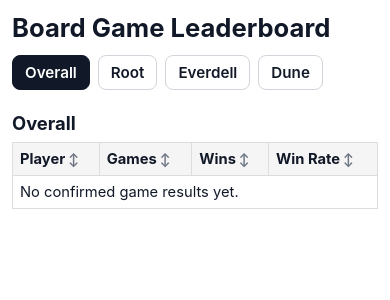
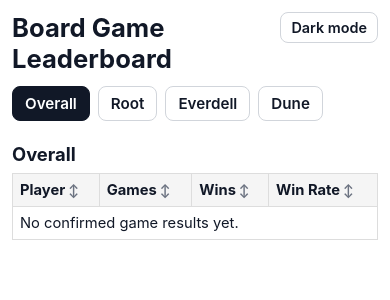
Before and after one commit to chrisleader/boardgame-leaderboard, a Flask app: page / in a window 390 px wide. Shown: the top 300 px of the page. Run offline with Flask 3, Linux system fonts and the light colour scheme; data comes from the database, SQL or seed files in the repository; data that the repository does not hold is empty.

Commit message:
Add dark mode and themed scrollbars

```diff
--- a/templates/home.html
+++ b/templates/home.html
@@ -4,28 +4,106 @@
     <meta charset="utf-8" />
     <meta name="viewport" content="width=device-width, initial-scale=1" />
     <title>Board Game Leaderboard</title>
+    <script>
+      (() => {
+        const storageKey = "leaderboard-theme";
+        let storedTheme = null;
+        try {
+          storedTheme = localStorage.getItem(storageKey);
+        } catch (error) {
+          storedTheme = null;
+        }
+        const hasStoredTheme = storedTheme === "dark" || storedTheme === "light";
+        const prefersDark = window.matchMedia && window.matchMedia("(prefers-color-scheme: dark)").matches;
+        const theme = hasStoredTheme ? storedTheme : (prefersDark ? "dark" : "light");
+        document.documentElement.setAttribute("data-theme", theme);
+      })();
+    </script>
     <style>
+      :root {
+        --bg: #ffffff;
+        --text: #111827;
+        --link: #1f2937;
+        --border: #d1d5db;
+        --table-border: #dddddd;
+        --surface: #ffffff;
+        --surface-muted: #f5f5f5;
+        --muted: #4b5563;
+        --muted-strong: #6b7280;
+        --muted-soft: #9ca3af;
+        --active-bg: #111827;
+        --active-text: #ffffff;
+        --matrix-empty-bg: #f8fafc;
+        --matrix-diagonal-bg: #e5e7eb;
+        --flash-success-bg: #ecfdf3;
+        --flash-success-border: #a7f3d0;
+        --flash-success-text: #065f46;
+        --flash-error-bg: #fef2f2;
+        --flash-error-border: #fecaca;
+        --flash-error-text: #991b1b;
+      }
+      html[data-theme="dark"] {
+        --bg: #0a0a0a;
+        --text: #e5e7eb;
+        --link: #d4d4d8;
+        --border: #3f3f46;
+        --table-border: #3f3f46;
+        --surface: #121212;
+        --surface-muted: #1c1c1c;
+        --muted: #9ca3af;
+        --muted-strong: #9ca3af;
+        --muted-soft: #6b7280;
+        --active-bg: #f5f5f5;
+        --active-text: #111827;
+        --matrix-empty-bg: #161616;
+        --matrix-diagonal-bg: #232323;
+        --flash-success-bg: #0f2a1b;
+        --flash-success-border: #22543d;
+        --flash-success-text: #b7f5d0;
+        --flash-error-bg: #341515;
+        --flash-error-border: #6a2020;
+        --flash-error-text: #fecaca;
+      }
       * { box-sizing: border-box; }
       body {
         font-family: -apple-system, BlinkMacSystemFont, sans-serif;
         margin: 0;
-        color: #111827;
-        background: #fff;
+        color: var(--text);
+        background: var(--bg);
       }
       .container {
         max-width: 960px;
         margin: 0 auto;
         padding: 16px;
       }
-      h1 { margin: 0 0 12px; font-size: clamp(1.6rem, 5vw, 2.25rem); }
+      .header-row {
+        display: flex;
+        align-items: center;
+        justify-content: space-between;
+        gap: 12px;
+        margin-bottom: 12px;
+      }
+      h1 { margin: 0; font-size: clamp(1.6rem, 5vw, 2.25rem); }
       h2 { margin: 0 0 8px; font-size: clamp(1.15rem, 3.8vw, 1.55rem); }
       h3 { margin: 10px 0 8px; font-size: 1rem; }
       .section { margin-top: 20px; }
       .top-links { margin: 0 0 10px; }
-      .top-links a { color: #1f2937; }
-      .flash { border-radius: 8px; padding: 10px 12px; margin-bottom: 12px; border: 1px solid #d1d5db; }
-      .flash-success { background: #ecfdf3; border-color: #a7f3d0; color: #065f46; }
-      .flash-error { background: #fef2f2; border-color: #fecaca; color: #991b1b; }
+      .top-links a { color: var(--link); }
+      .theme-toggle {
+        border: 1px solid var(--border);
+        border-radius: 8px;
+        background: var(--surface);
+        color: var(--text);
+        font: inherit;
+        font-size: 0.9rem;
+        font-weight: 600;
+        padding: 6px 10px;
+        cursor: pointer;
+        white-space: nowrap;
+      }
+      .flash { border-radius: 8px; padding: 10px 12px; margin-bottom: 12px; border: 1px solid var(--border); }
+      .flash-success { background: var(--flash-success-bg); border-color: var(--flash-success-border); color: var(--flash-success-text); }
+      .flash-error { background: var(--flash-error-bg); border-color: var(--flash-error-border); color: var(--flash-error-text); }
       .view-tabs {
         display: flex;
         gap: 8px;
@@ -93,6 +171,30 @@
         overflow-x: auto;
         -webkit-overflow-scrolling: touch;
       }
+      .table-wrap,
+      .view-tabs,
+      .player-tabs {
+        scrollbar-color: var(--border) var(--surface);
+      }
+      .table-wrap::-webkit-scrollbar,
+      .view-tabs::-webkit-scrollbar,
+      .player-tabs::-webkit-scrollbar {
+        height: 10px;
+        width: 10px;
+      }
+      .table-wrap::-webkit-scrollbar-track,
+      .view-tabs::-webkit-scrollbar-track,
+      .player-tabs::-webkit-scrollbar-track {
+        background: var(--surface);
+        border-radius: 999px;
+      }
+      .table-wrap::-webkit-scrollbar-thumb,
+      .view-tabs::-webkit-scrollbar-thumb,
+      .player-tabs::-webkit-scrollbar-thumb {
+        background: var(--border);
+        border-radius: 999px;
+        border: 2px solid var(--surface);
+      }
       table {
         border-collapse: collapse;
         width: max-content;
@@ -174,22 +276,23 @@
         white-space: nowrap;
       }
       .matrix-metric-btn.active {
-        background: #111827;
-        border-color: #111827;
-        color: #fff;
+        background: var(--active-bg);
+        border-color: var(--active-bg);
+        color: var(--active-text);
       }
       .matrix-empty {
-        background: #f8fafc;
-        color: #9ca3af;
+        background: var(--matrix-empty-bg);
+        color: var(--muted-soft);
       }
       .matrix-diagonal {
-        background: #e5e7eb;
-        color: #6b7280;
+        background: var(--matrix-diagonal-bg);
+        color: var(--muted-strong);
         font-weight: 600;
       }
 
       @media (max-width: 640px) {
         .container { padding: 12px; }
+        .header-row { align-items: flex-start; }
         th, td { font-size: 0.92rem; padding: 7px; }
         .matrix-hint { font-size: 0.9rem; }
       }
@@ -197,7 +300,10 @@
   </head>
   <body>
     <div class="container">
-    <h1>Board Game Leaderboard</h1>
+    <div class="header-row">
+      <h1>Board Game Leaderboard</h1>
+      <button type="button" id="theme-toggle" class="theme-toggle" aria-label="Toggle dark mode">Dark mode</button>
+    </div>
     {% if show_admin_controls %}
     <p class="top-links"><a href="{{ url_for('admin_upload') }}">Upload new screenshot</a></p>
     {% endif %}
@@ -486,6 +592,44 @@
     {% endif %}
     </div>
     <script>
+      const themeStorageKey = "leaderboard-theme";
+      const themeToggleButton = document.getElementById("theme-toggle");
+
+      function getCurrentTheme() {
+        const theme = document.documentElement.getAttribute("data-theme");
+        return theme === "dark" ? "dark" : "light";
+      }
+
+      function updateThemeButton(theme) {
+        if (!themeToggleButton) {
+          return;
+        }
+        const nextModeLabel = theme === "dark" ? "Light mode" : "Dark mode";
+        themeToggleButton.textContent = nextModeLabel;
+        themeToggleButton.setAttribute("aria-label", `Switch to ${nextModeLabel.toLowerCase()}`);
+        themeToggleButton.setAttribute("aria-pressed", theme === "dark" ? "true" : "false");
+      }
+
+      function applyTheme(theme, persist = true) {
+        document.documentElement.setAttribute("data-theme", theme);
+        if (persist) {
+          try {
+            localStorage.setItem(themeStorageKey, theme);
+          } catch (error) {
+            // Ignore storage failures.
+          }
+        }
+        updateThemeButton(theme);
+      }
+
+      updateThemeButton(getCurrentTheme());
+      if (themeToggleButton) {
+        themeToggleButton.addEventListener("click", () => {
+          const nextTheme = getCurrentTheme() === "dark" ? "light" : "dark";
+          applyTheme(nextTheme, true);
+        });
+      }
+
       function parseSortValue(rawText) {
         const text = (rawText || "").trim();
         if (!text) {
```
Also changed, not shown: other parts of templates/home.html (+22 -22 lines), docs/index.html (+181 -37 lines).
